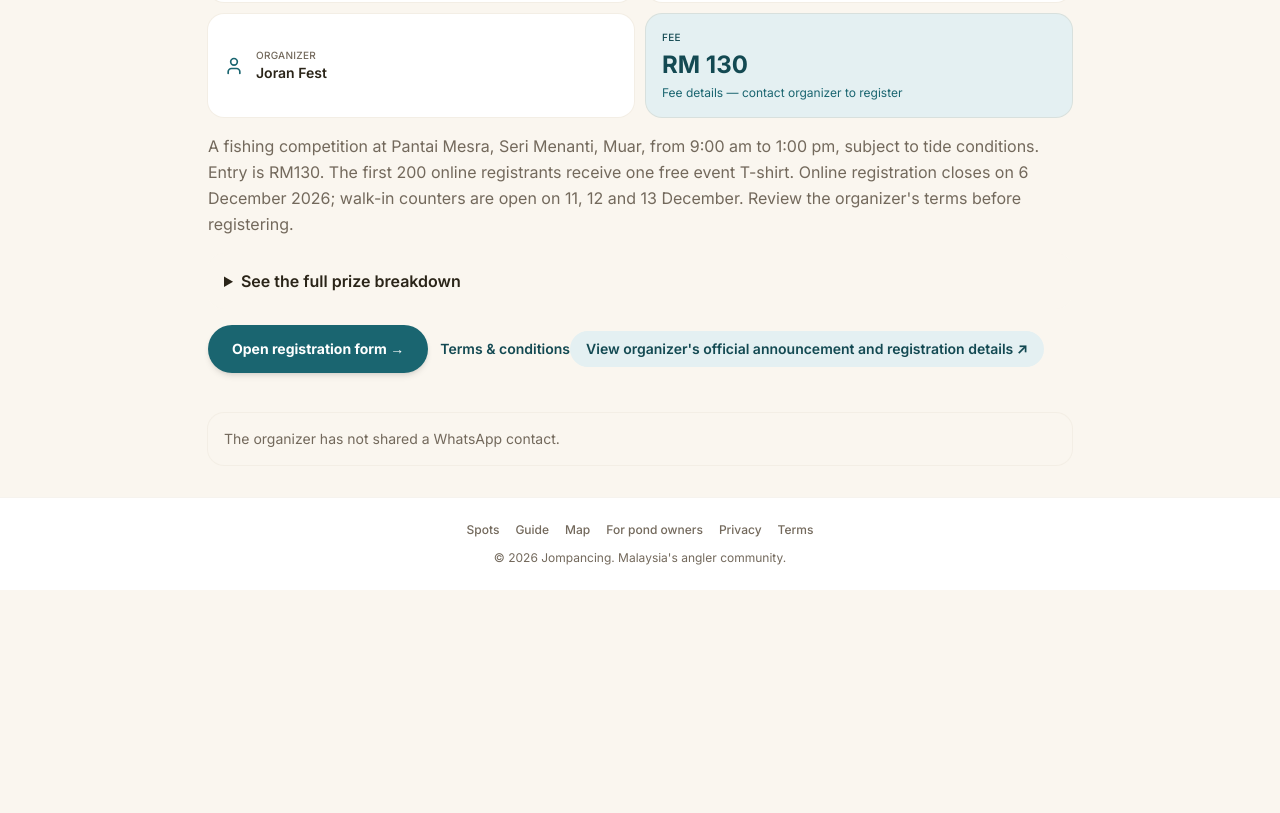
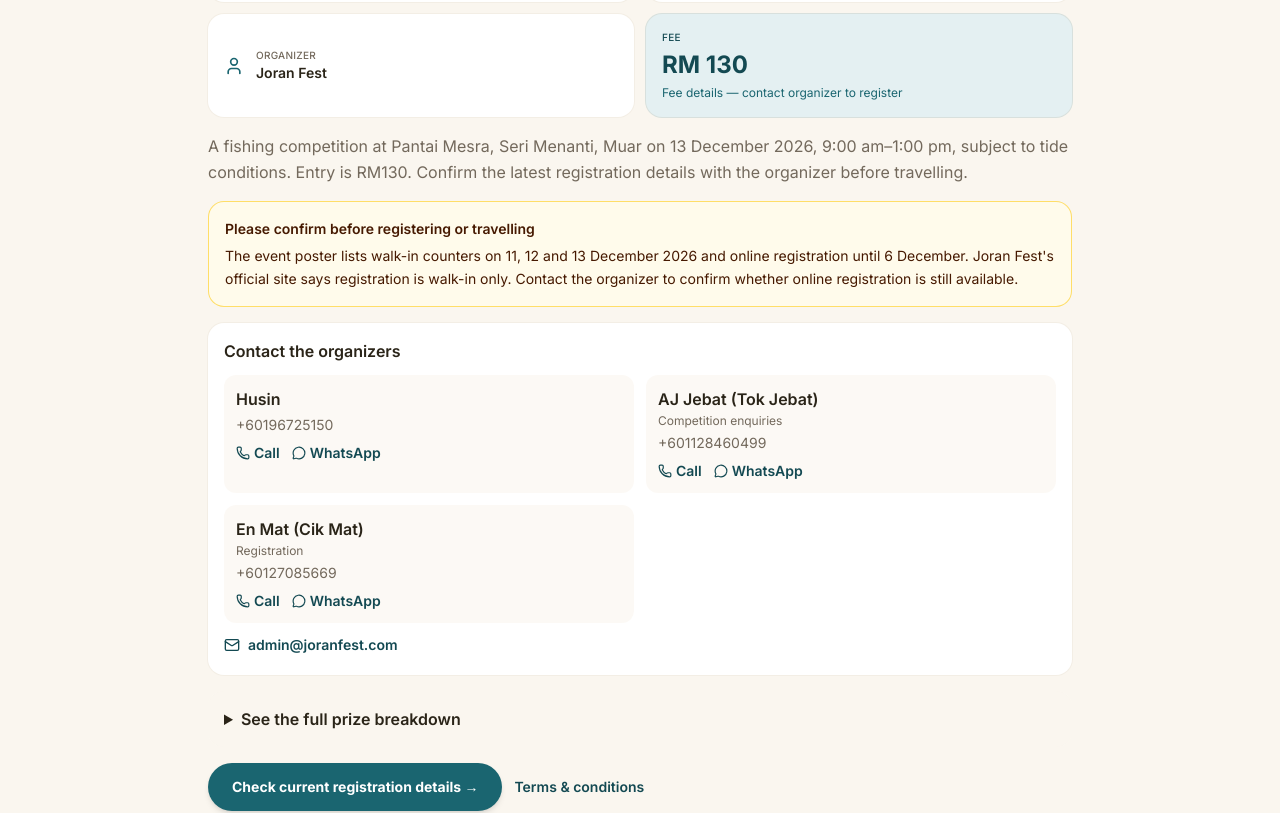
Before and after one commit to yflee95/jompancing, a Next.js app: page /en/activities/joran-fest-siri-2-2026-2027 in a window 1280 px wide. Shown: the part 1161-1974 px from the top of the page. Before the commit the page ends 1751 px from the top, so only its background shows below. Built offline with nearby package versions, Linux system fonts and the light colour scheme; no server answers; the database is empty; a web font is replaced by a local one.

Commit message:
Add Joran Fest contacts and registration details

```diff
--- a/messages/en.json
+++ b/messages/en.json
@@ -145,10 +145,10 @@
     "openFeaturedEvent": "View {title} event details",
     "closeFeaturedEvent": "Close event details",
     "enlargeEventPoster": "Enlarge the event poster",
-    "first200Tees": "Free T-shirt for the first 200 online registrants",
-    "topPrizeCallout": "RM40,000 heaviest-fish prize · RM177,500 total advertised prizes · Toyota Hilux Grand Slam prize",
-    "onlineRegistrationDeadline": "Online registration closes 6 December 2026",
-    "registerWithOrganizer": "Open registration form",
+    "first200Tees": "Flyer advertises a free T-shirt for the first 200 online registrants; confirm availability",
+    "topPrizeCallout": "RM40,000 heaviest-fish prize · RM178,700 total listed on the official site · Toyota Hilux Grand Slam prize",
+    "onlineRegistrationDeadline": "Poster lists walk-in counters on 11–13 December; confirm the registration method with the organizer",
+    "registerWithOrganizer": "Check registration details",
     "eventHours": "9:00 am–1:00 pm",
     "fullEventDetails": "Full event details",
     "eventTerms": "Terms & conditions",
@@ -453,7 +453,7 @@
     "organizer": "Organizer",
     "fee": "Fee",
     "fullPrizeBreakdown": "See the full prize breakdown",
-    "registerWithOrganizer": "Open registration form",
+    "registerWithOrganizer": "Check registration details",
     "eventTerms": "Terms & conditions",
     "feeNote": "Fee details — contact organizer to register",
     "hot": "Hot",
@@ -472,6 +472,9 @@
     "tryDifferentRegion": "Try another state or change the sort.",
     "imInterested": "I'm interested",
     "organizerNoContact": "The organizer has not shared a WhatsApp contact.",
+    "organizerContacts": "Contact the organizers",
+    "callOrganizer": "Call",
+    "registrationCheckNote": "Please confirm before registering or travelling",
     "officialSource": "View organizer's official announcement and registration details ↗",
     "whatsappMessage": "Hi, I'm interested in \"{title}\" by {organizer}. Could you share details?"
   },
--- a/messages/ms.json
+++ b/messages/ms.json
@@ -145,10 +145,10 @@
     "openFeaturedEvent": "Lihat butiran acara {title}",
     "closeFeaturedEvent": "Tutup butiran acara",
     "enlargeEventPoster": "Besarkan poster acara",
-    "first200Tees": "T-shirt percuma untuk 200 pendaftar dalam talian terawal",
-    "topPrizeCallout": "Hadiah ikan terberat RM40,000 · Jumlah hadiah diiklankan RM177,500 · Hadiah Grand Slam Toyota Hilux",
-    "onlineRegistrationDeadline": "Pendaftaran dalam talian ditutup pada 6 Disember 2026",
-    "registerWithOrganizer": "Buka borang pendaftaran",
+    "first200Tees": "Poster mengiklankan T-shirt percuma untuk 200 pendaftar dalam talian terawal; sahkan ketersediaan",
+    "topPrizeCallout": "Hadiah ikan terberat RM40,000 · Jumlah di laman rasmi RM178,700 · Hadiah Grand Slam Toyota Hilux",
+    "onlineRegistrationDeadline": "Poster menyenaraikan kaunter walk-in pada 11–13 Disember; sahkan cara pendaftaran dengan penganjur",
+    "registerWithOrganizer": "Semak maklumat pendaftaran",
     "eventHours": "9.00 pagi–1.00 petang",
     "fullEventDetails": "Butiran penuh acara",
     "eventTerms": "Terma & syarat",
@@ -453,7 +453,7 @@
     "organizer": "Penganjur",
     "fee": "Yuran",
     "fullPrizeBreakdown": "Lihat pecahan hadiah penuh",
-    "registerWithOrganizer": "Buka borang pendaftaran",
+    "registerWithOrganizer": "Semak maklumat pendaftaran",
     "eventTerms": "Terma & syarat",
     "feeNote": "Butiran yuran — hubungi penganjur untuk pendaftaran",
     "hot": "Hot",
@@ -472,6 +472,9 @@
     "tryDifferentRegion": "Cuba negeri lain atau tukar susunan.",
     "imInterested": "Saya berminat",
     "organizerNoContact": "Penganjur belum berkongsi nombor WhatsApp.",
+    "organizerContacts": "Hubungi penganjur",
+    "callOrganizer": "Telefon",
+    "registrationCheckNote": "Sahkan sebelum mendaftar atau bertolak",
     "officialSource": "Lihat pengumuman rasmi dan maklumat pendaftaran ↗",
     "whatsappMessage": "Hi, saya berminat dengan \"{title}\" anjuran {organizer}. Boleh share butiran?"
   },
--- a/messages/zh.json
+++ b/messages/zh.json
@@ -145,10 +145,10 @@
     "openFeaturedEvent": "查看 {title} 活动详情",
     "closeFeaturedEvent": "关闭活动详情",
     "enlargeEventPoster": "放大活动海报",
-    "first200Tees": "前 200 位网上报名者可获免费 T 恤",
-    "topPrizeCallout": "最重鱼冠军 RM40,000 · 公布奖项总值 RM177,500 · Grand Slam Toyota Hilux 奖项",
-    "onlineRegistrationDeadline": "网上报名截止：2026 年 12 月 6 日",
-    "registerWithOrganizer": "打开报名表",
+    "first200Tees": "海报称前 200 位网上报名者可获赠 T 恤；请向主办方确认",
+    "topPrizeCallout": "最重鱼冠军 RM40,000 · 官网列出奖金总额 RM178,700 · Grand Slam Toyota Hilux",
+    "onlineRegistrationDeadline": "海报列出 12 月 11–13 日现场报名；请向主办方确认报名方式",
+    "registerWithOrganizer": "查看报名详情",
     "eventHours": "上午 9:00–下午 1:00",
     "fullEventDetails": "查看活动详情",
     "eventTerms": "条款与细则",
@@ -453,7 +453,7 @@
     "organizer": "主办方",
     "fee": "费用",
     "fullPrizeBreakdown": "查看完整奖金明细",
-    "registerWithOrganizer": "打开报名表",
+    "registerWithOrganizer": "查看报名详情",
     "eventTerms": "条款与细则",
     "feeNote": "费用详情 — 请联系主办方报名",
     "hot": "热门",
@@ -472,6 +472,9 @@
     "tryDifferentRegion": "试试其他州属或更换排序。",
     "imInterested": "我有兴趣",
     "organizerNoContact": "主办方暂未提供 WhatsApp 联系方式。",
+    "organizerContacts": "联系主办方",
+    "callOrganizer": "拨打电话",
+    "registrationCheckNote": "报名或出发前请先确认",
     "officialSource": "查看主办方官方公告与报名详情 ↗",
     "whatsappMessage": "你好，我对 {organizer} 的「{title}」有兴趣，可以分享详情吗？"
   },
--- a/src/components/activities/activity-detail-content.tsx
+++ b/src/components/activities/activity-detail-content.tsx
@@ -1,4 +1,4 @@
-import { Calendar, Flame, MapPin, User } from "lucide-react";
+import { Calendar, Flame, Mail, MapPin, MessageCircle, Phone, User } from "lucide-react";
 import { getTranslations } from "next-intl/server";
 import { ActivityDetailActions } from "@/components/activities/activity-detail-actions";
 import { CampaignFlyer } from "@/components/activities/campaign-flyer";
@@ -174,6 +174,50 @@ export async function ActivityDetailContent({
           {getLocalizedText(activity.description, locale)}
         </p>
 
+        {activity.registrationNote && (
+          <aside className="rounded-2xl border border-amber-300/70 bg-amber-50 p-4 text-sm leading-relaxed text-amber-950">
+            <p className="mb-1 font-semibold">{t("registrationCheckNote")}</p>
+            <p>{getLocalizedText(activity.registrationNote, locale)}</p>
+          </aside>
+        )}
+
+        {activity.organizerContacts?.length ? (
+          <section className="rounded-2xl bg-white p-4 ring-1 ring-[var(--sand-dark)]/40" aria-labelledby="organizer-contacts-heading">
+            <h2 id="organizer-contacts-heading" className="font-semibold text-[var(--ink)]">
+              {t("organizerContacts")}
+            </h2>
+            <div className="mt-3 grid gap-3 sm:grid-cols-2">
+              {activity.organizerContacts.map((contact) => {
+                const digits = contact.phone.replace(/\D/g, "");
+                return (
+                  <div key={contact.phone} className="rounded-xl bg-[var(--sand)]/60 p-3">
+                    <p className="font-semibold text-[var(--ink)]">{contact.name}</p>
+                    {contact.role && (
+                      <p className="mt-0.5 text-xs text-[var(--ink-muted)]">
+                        {getLocalizedText(contact.role, locale)}
+                      </p>
+                    )}
+                    <p className="mt-1 text-sm text-[var(--ink-muted)]">{contact.phone}</p>
+                    <div className="mt-2 flex gap-3 text-sm font-semibold text-[var(--ocean-dark)]">
+                      <a className="inline-flex items-center gap-1 underline-offset-4 hover:underline" href={`tel:${contact.phone}`}>
+                        <Phone className="h-3.5 w-3.5" /> {t("callOrganizer")}
+                      </a>
+                      <a className="inline-flex items-center gap-1 underline-offset-4 hover:underline" href={`https://wa.me/${digits}`} target="_blank" rel="noopener noreferrer">
+                        <MessageCircle className="h-3.5 w-3.5" /> WhatsApp
+                      </a>
+                    </div>
+                  </div>
+                );
+              })}
+            </div>
+            {activity.contactEmail && (
+              <a className="mt-3 inline-flex items-center gap-2 text-sm font-semibold text-[var(--ocean-dark)] underline-offset-4 hover:underline" href={`mailto:${activity.contactEmail}`}>
+                <Mail className="h-4 w-4" /> {activity.contactEmail}
+              </a>
+            )}
+          </section>
+        ) : null}
+
         {activity.prizeDetails && (
           <details className="rounded-2xl bg-[var(--sand)] p-4">
             <summary className="cursor-pointer font-semibold text-[var(--ink)]">
@@ -182,6 +226,11 @@ export async function ActivityDetailContent({
             <p className="mt-3 text-sm leading-relaxed text-[var(--ink-muted)]">
               {getLocalizedText(activity.prizeDetails, locale)}
             </p>
+            {activity.prizeDetailsNote && (
+              <p className="mt-3 border-t border-[var(--sand-dark)]/50 pt-3 text-sm leading-relaxed text-[var(--ink-muted)]">
+                {getLocalizedText(activity.prizeDetailsNote, locale)}
+              </p>
+            )}
           </details>
         )}
 
@@ -192,7 +241,9 @@ export async function ActivityDetailContent({
             placement="activity_detail"
             className="inline-flex min-h-12 items-center justify-center rounded-full bg-[var(--ocean)] px-6 py-3 text-sm font-bold text-white shadow-md transition hover:bg-[var(--ocean-dark)] focus-visible:outline-none focus-visible:ring-2 focus-visible:ring-[var(--ocean)] focus-visible:ring-offset-2"
           >
-            {t("registerWithOrganizer")} →
+            {activity.registrationLinkLabel
+              ? getLocalizedText(activity.registrationLinkLabel, locale)
+              : t("registerWithOrganizer")} →
           </TrackedRegistrationLink>
         )}
 
@@ -207,7 +258,7 @@ export async function ActivityDetailContent({
           </a>
         )}
 
-        {activity.sourceUrl && (
+        {activity.sourceUrl && activity.sourceUrl !== activity.registrationUrl && (
           <a
             href={activity.sourceUrl}
             target="_blank"
--- a/src/components/home/home-featured-event.tsx
+++ b/src/components/home/home-featured-event.tsx
@@ -267,7 +267,9 @@ export function HomeFeaturedEvent({ activity, locale }: HomeFeaturedEventProps)
                   placement="home_popup"
                   className="flex min-h-12 w-full items-center justify-center rounded-full bg-[var(--ocean)] px-5 py-3 text-center text-sm font-bold text-white shadow-lg transition hover:bg-[var(--ocean-dark)] focus-visible:outline-none focus-visible:ring-2 focus-visible:ring-[var(--ocean)] focus-visible:ring-offset-2"
                 >
-                  {t("registerWithOrganizer")} →
+                  {activity.registrationLinkLabel
+                    ? getLocalizedText(activity.registrationLinkLabel, locale)
+                    : t("registerWithOrganizer")} →
                 </TrackedRegistrationLink>
               )}
               {prizes && (
--- a/src/data/curated-activities.ts
+++ b/src/data/curated-activities.ts
@@ -16,9 +16,9 @@ export const CURATED_ACTIVITIES: Activity[] = [
       zh: "Joran Fest 第二届 Muar 钓鱼赛｜冠军奖金 RM40,000",
     },
     seoDescription: {
-      ms: "13 Dis 2026 di Pantai Mesra, Muar. Yuran RM130; hadiah juara RM40,000 seperti diiklankan penganjur. Daftar dalam talian sebelum 6 Dis.",
-      en: "13 Dec 2026 at Pantai Mesra, Muar. RM130 entry; RM40,000 champion prize as advertised by the organizer. Online registration closes 6 Dec.",
-      zh: "2026年12月13日于 Muar Pantai Mesra 举行，报名 RM130；冠军奖金 RM40,000（主办方公告）。网上报名截止12月6日。",
+      ms: "13 Dis 2026 di Pantai Mesra, Muar. Yuran RM130 dan hadiah utama RM40,000. Laman rasmi menyatakan walk-in sahaja; sahkan tarikh kaunter dengan penganjur.",
+      en: "13 Dec 2026 at Pantai Mesra, Muar. RM130 entry and RM40,000 top prize. The official site says walk-in only; confirm counter dates with the organizer.",
+      zh: "2026年12月13日于 Muar Pantai Mesra 举行，报名 RM130、冠军奖金 RM40,000。官网称仅现场报名，请向主办方确认柜台日期。",
     },
     imageAlt: {
       ms: "Poster rasmi pertandingan memancing Joran Fest Siri 2 di Muar pada 13 Disember 2026, dengan hadiah utama RM40,000.",
@@ -26,14 +26,29 @@ export const CURATED_ACTIVITIES: Activity[] = [
       zh: "Joran Fest 第二届钓鱼赛官方海报：2026年12月13日于 Muar 举行，海报公布冠军奖金 RM40,000。",
     },
     description: {
-      ms: "Pertandingan memancing di Pantai Mesra, Seri Menanti, Muar. Pertandingan berlangsung dari 9.00 pagi hingga 1.00 petang dan tertakluk kepada keadaan pasang surut. Yuran penyertaan RM130. 200 pendaftar dalam talian terawal menerima satu T-shirt percuma. Pendaftaran dalam talian ditutup pada 6 Disember 2026; kaunter walk-in dibuka pada 11, 12 dan 13 Disember 2026. Semak terma penganjur sebelum mendaftar.",
-      en: "A fishing competition at Pantai Mesra, Seri Menanti, Muar, from 9:00 am to 1:00 pm, subject to tide conditions. Entry is RM130. The first 200 online registrants receive one free event T-shirt. Online registration closes on 6 December 2026; walk-in counters are open on 11, 12 and 13 December. Review the organizer's terms before registering.",
-      zh: "在 Muar 的 Pantai Mesra 举行的钓鱼比赛，时间为上午 9 点至下午 1 点，视潮汐情况而定。报名费 RM130。前 200 位网上报名者可获一件活动 T 恤。网上报名于 2026 年 12 月 6 日截止；现场柜台开放日期为 12 月 11、12 和 13 日。报名前请查看主办方条款。",
+      ms: "Pertandingan memancing di Pantai Mesra, Seri Menanti, Muar pada 13 Disember 2026, 9.00 pagi hingga 1.00 petang, tertakluk kepada keadaan pasang surut. Yuran RM130. Semak maklumat pendaftaran terkini dengan penganjur sebelum bertolak.",
+      en: "A fishing competition at Pantai Mesra, Seri Menanti, Muar on 13 December 2026, 9:00 am–1:00 pm, subject to tide conditions. Entry is RM130. Confirm the latest registration details with the organizer before travelling.",
+      zh: "钓鱼比赛将于 2026 年 12 月 13 日在 Muar 的 Pantai Mesra 举行，上午 9 点至下午 1 点，视潮汐情况而定。报名费 RM130。出发前请向主办方确认最新报名安排。",
     },
     prizeDetails: {
-      ms: "Ikan terberat: Johan RM40,000; tempat kedua RM8,000; ketiga RM5,000; tempat 4–50 RM500 setiap seorang; tempat 51–300 RM400 setiap seorang. Grand Slam (10 pusingan): Toyota Hilux dan G.T. Topper. Pari 400g ke atas: RM500, RM300 dan RM200.",
-      en: "Heaviest fish: RM40,000 for the champion, RM8,000 for second, RM5,000 for third, RM500 each for places 4–50, and RM400 each for places 51–300. Grand Slam (10 rounds): Toyota Hilux and G.T. Topper. Ray prize for 400g and above: RM500, RM300 and RM200.",
-      zh: "最重鱼奖：冠军 RM40,000、亚军 RM8,000、季军 RM5,000；第 4–50 名各 RM500，第 51–300 名各 RM400。Grand Slam（10 轮）：Toyota Hilux 和 G.T. Topper。400 克以上黄貂鱼特别奖：RM500、RM300、RM200。",
+      ms: "Mengikut laman rasmi: ikan terberat — Johan RM40,000; tempat kedua RM8,000; ketiga RM5,000; tempat 4–50 RM500 setiap seorang; tempat 51–300 RM400 setiap seorang. Hadiah pari: RM1,000, RM500, RM300 dan RM200 (tempat 4–5), untuk pari melebihi 600g. Grand Slam 10 pusingan: Toyota Hilux. Jumlah hadiah yang dipaparkan: RM178,700.",
+      en: "As listed on the official site: heaviest fish — RM40,000 for the champion, RM8,000 for second, RM5,000 for third, RM500 each for places 4–50, and RM400 each for places 51–300. Ray prizes: RM1,000, RM500, RM300 and RM200 for places 4–5, for rays over 600g. 10-round Grand Slam: Toyota Hilux. Advertised total: RM178,700.",
+      zh: "官网目前列出的奖项：最重鱼冠军 RM40,000、亚军 RM8,000、季军 RM5,000；第 4–50 名各 RM500，第 51–300 名各 RM400。黄貂鱼（超过 600 克）特别奖：第 1 名 RM1,000、第 2 名 RM500、第 3 名 RM300、第 4–5 名各 RM200。10 轮 Grand Slam 奖品为 Toyota Hilux。官网公布奖金总额 RM178,700。",
+    },
+    registrationLinkLabel: {
+      ms: "Semak maklumat pendaftaran terkini",
+      en: "Check current registration details",
+      zh: "查看最新报名详情",
+    },
+    registrationNote: {
+      ms: "Poster rasmi menyenaraikan kaunter walk-in pada 11, 12 dan 13 Disember 2026 serta pendaftaran dalam talian sebelum 6 Disember. Laman rasmi Joran Fest menyatakan pendaftaran walk-in sahaja. Hubungi penganjur untuk mengesahkan sama ada pendaftaran dalam talian masih tersedia.",
+      en: "The event poster lists walk-in counters on 11, 12 and 13 December 2026 and online registration until 6 December. Joran Fest's official site says registration is walk-in only. Contact the organizer to confirm whether online registration is still available.",
+      zh: "活动海报列出 2026 年 12 月 11、12、13 日现场报名，并注明网上报名至 12 月 6 日；Joran Fest 官网则写明仅限现场报名。请联系主办方确认网上报名是否仍开放。",
+    },
+    prizeDetailsNote: {
+      ms: "Maklumat hadiah di laman rasmi berbeza daripada poster yang dikongsi: laman rasmi menyatakan jumlah RM178,700 dan pari melebihi 600g, manakala poster menyatakan RM177,500 dan pari 400g ke atas. Sahkan terma terkini dengan penganjur.",
+      en: "The official site's prize details differ from the shared poster: the site lists RM178,700 total and rays over 600g, while the poster lists RM177,500 and rays from 400g. Confirm the latest terms with the organizer.",
+      zh: "官网奖项资料与海报有差异：官网列出的总额为 RM178,700，黄貂鱼门槛超过 600 克；海报写 RM177,500，门槛为 400 克以上。请向主办方确认最新条款。",
     },
     type: "contest",
     stateId: "johor",
@@ -44,6 +59,29 @@ export const CURATED_ACTIVITIES: Activity[] = [
       zh: "Pantai Mesra, Seri Menanti, Muar, Johor",
     },
     organizer: "Joran Fest",
+    organizerContacts: [
+      { name: "Husin", phone: "+60196725150" },
+      {
+        name: "AJ Jebat (Tok Jebat)",
+        phone: "+601128460499",
+        role: {
+          ms: "Pertanyaan pertandingan",
+          en: "Competition enquiries",
+          zh: "比赛咨询",
+        },
+      },
+      {
+        name: "En Mat (Cik Mat)",
+        phone: "+60127085669",
+        role: {
+          ms: "Pendaftaran",
+          en: "Registration",
+          zh: "报名咨询",
+        },
+      },
+    ],
+    contactWhatsApp: "+60127085669",
+    contactEmail: "admin@joranfest.com",
     verified: false,
     fee: 130,
     startDate: "2026-12-13T09:00:00+08:00",
@@ -52,9 +90,8 @@ export const CURATED_ACTIVITIES: Activity[] = [
     promoted: false,
     viewCount: 0,
     interestCount: 0,
-    sourceUrl: "https://www.joranfest.com/",
-    registrationUrl:
-      "https://drive.google.com/file/d/1LN-7RfEKVJGQFWosgD4_-b1V0Gg3iw6s/view?usp=sharing",
+    sourceUrl: "https://joranfest.com",
+    registrationUrl: "https://joranfest.com",
     termsUrl:
       "https://drive.google.com/file/d/1zpi08mSLcDaBn7yfsYIzXmX6Ie4kp2XF/view?usp=drive_link",
   },
```
Also changed, not shown: src/types/index.ts (+10 -0 lines).
